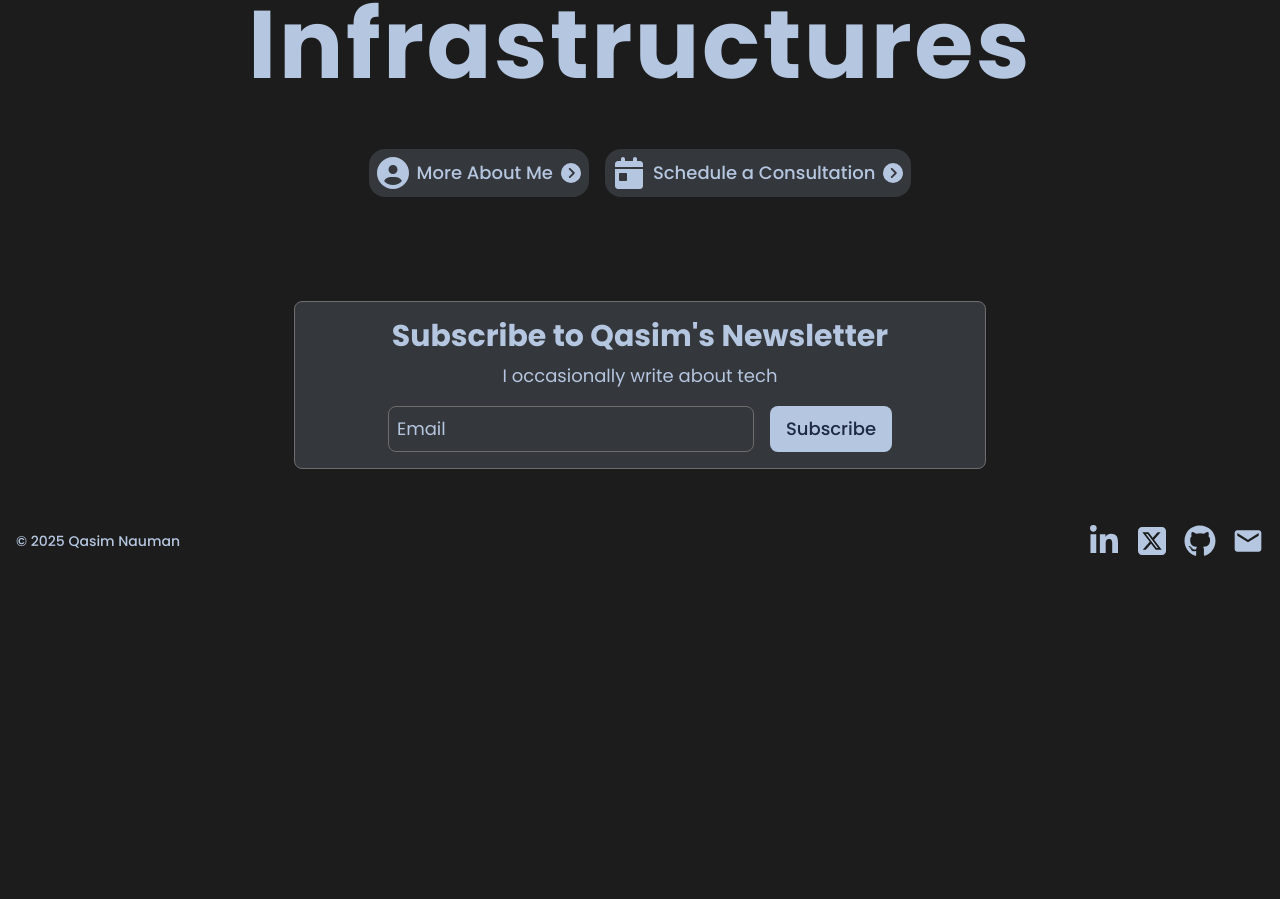
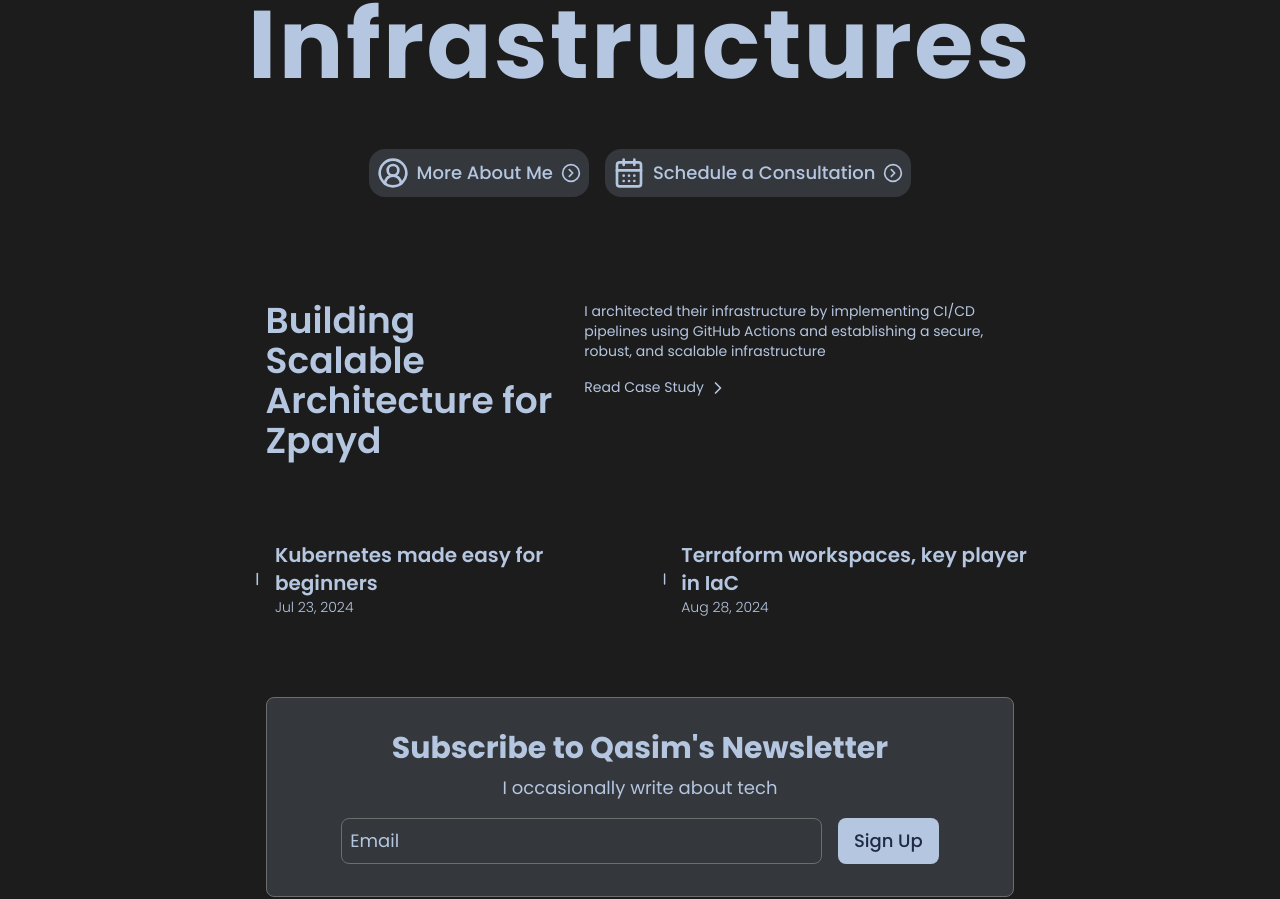
Before and after one commit to qasimnauman/portfolio, a React (Vite) app: page / in a window 1280 px wide. Shown: the part 587-1486 px from the top of the page. Before the commit the page ends 1176 px from the top, so only its background shows below. Built offline with nearby package versions, Linux system fonts and the light colour scheme.

Commit message:
Add Work and Zpayd pages with basic structure

```diff
--- a/src/App.jsx
+++ b/src/App.jsx
@@ -12,6 +12,8 @@ import Navbar from "./components/Header/Navbar";
 import Home from "./pages/Home";
 import Projects from "./pages/Projects";
 import About from "./pages/About";
+import Work from "./pages/Work";
+import Zpayd from "./pages/Zpayd";
 import Experience from "./pages/Experience";
 
 import NotFound from "./components/NotFound";
@@ -22,7 +24,12 @@ const router = createBrowserRouter(
       <Route path="/" element={<Layout />}>
         <Route index element={<Home />} />
         <Route path="about" element={<About />} />
+        <Route path="work">
+          <Route index element={<Work />} />
+          <Route path="scalable-architecture-for-zpayd" element={<Zpayd />} />
+        </Route>
       </Route>
+
       <Route path="*" element={<NotFound />} />
     </>
   )
--- a/src/components/About/ProfilesLink.jsx
+++ b/src/components/About/ProfilesLink.jsx
@@ -10,7 +10,7 @@ const ProfilesLink = ({ to, icon, text }) => {
       className="flex items-center justify-center bg-[#b5c6e028] gap-2 transition-all duration-300 ease-in-out hover:scale-101 border-[0.5px] hover:border-1 px-2 rounded-lg"
     >
       {icon}
-      <p className="text-lg">{text}</p>
+      <p className="text-md md:text-lg">{text}</p>
     </Link>
   );
 };
--- a/src/components/About/TechnicalSkill.jsx
+++ b/src/components/About/TechnicalSkill.jsx
@@ -3,7 +3,7 @@ import React from "react";
 const TechnicalSkill = ({ title, description }) => {
   return (
     <div className="flex flex-row">
-      <div className="flex flex-col gap-2">
+      <div className="flex flex-col md:gap-1">
         <h3 className="text-xl font-poppins-semi-bold">{title}</h3>
         <p className="text-md font-poppins-light">{description}</p>
       </div>
--- a/src/components/Footer/Footer.jsx
+++ b/src/components/Footer/Footer.jsx
@@ -6,7 +6,7 @@ import { MdEmail } from "react-icons/md";
 const Footer = () => {
   return (
     <footer className="relative justify-center">
-      <div className="w-full max-w-screen-xl mb-4 px-4 py-4 mb:px-16 mx-auto flex flex-row justify-between items-center text-[#B5C6E0]">
+      <div className="md:w-[60%] mb-4 px-4 py-4 mb:px-16 mx-auto flex flex-row justify-between items-center text-[#B5C6E0]">
         <div className="text-sm md:text-md font-poppins-medium">
           © 2025 Qasim Nauman
         </div>
@@ -17,7 +17,7 @@ const Footer = () => {
             rel="noopener noreferrer"
             className="transition-all duration-300 ease-in-out hover:scale-110"
           >
-            <FaLinkedinIn className="md:h-8 md:w-8 h-6 w-6" />
+            <FaLinkedinIn className="md:h-6 md:w-6 h-4 w-4" />
           </Link>
           <Link
             to="https://x.com/qasim_nauman_"
@@ -25,7 +25,7 @@ const Footer = () => {
             rel="noopener noreferrer"
             className="transition-all duration-300 ease-in-out hover:scale-110"
           >
-            <FaSquareXTwitter className="md:h-8 md:w-8 h-6 w-6" />
+            <FaSquareXTwitter className="md:h-6 md:w-6 h-4 w-4" />
           </Link>
           <Link
             to="https://github.com/qasimnauman"
@@ -33,7 +33,7 @@ const Footer = () => {
             rel="noopener noreferrer"
             className="transition-all duration-300 ease-in-out hover:scale-110"
           >
-            <FaGithub className="md:h-8 md:w-8 h-6 w-6" />
+            <FaGithub className="md:h-6 md:w-6 h-4 w-4" />
           </Link>
           <a
             href="mailto:info@qasimnauman.tech"
@@ -41,7 +41,7 @@ const Footer = () => {
             rel="noopener noreferrer"
             className="transition-all duration-300 ease-in-out hover:scale-110"
           >
-            <MdEmail className="md:h-8 md:w-8 h-6 w-6" />
+            <MdEmail className="md:h-6 md:w-6 h-4 w-4" />
           </a>
         </div>
       </div>
--- a/src/pages/Home.jsx
+++ b/src/pages/Home.jsx
@@ -4,6 +4,14 @@ import {
   FaCircleUser,
   FaCalendarDay,
 } from "react-icons/fa6";
+import {
+  Minus,
+  ChevronRight,
+  CalendarDays,
+  CircleUserRound,
+  CircleChevronRight,
+} from "lucide-react";
+import { Link } from "react-router-dom";
 import NavigationCard from "../components/Home/NavigationCards";
 
 const Home = () => {
@@ -12,22 +20,22 @@ const Home = () => {
       <div className="flex flex-col md:flex-row items-center justify-center px-8 md:py-16 gap-12">
         <div className="w-full md:w-[80%] flex flex-col">
           <div className="md:text-8xl text-4xl text-left md:text-center mt-16 leading-normal md:leading-36 md:tracking-wide text-[#B5C6E0] font-poppins-bold">
-            I Build Scalable, Compliant Cloud Infrastructures
+            I Build Scalable Compliant Cloud Infrastructures
           </div>
           <div className="mt-8 flex flex-col md:flex-row gap-4 justify-start md:justify-center md:items-start">
             <div>
               <NavigationCard
                 to="about"
-                icon1={<FaCircleUser className="h-8 w-8" />}
-                icon2={<FaCircleChevronRight className="h-5 w-5" />}
+                icon1={<CircleUserRound className="h-8 w-8" />}
+                icon2={<CircleChevronRight className="h-5 w-5" />}
                 text="More About Me"
               />
             </div>
             <div>
               <NavigationCard
                 to="https://cal.com/qasimnauman"
-                icon1={<FaCalendarDay className="h-8 w-8" />}
-                icon2={<FaCircleChevronRight className="h-5 w-5" />}
+                icon1={<CalendarDays className="h-8 w-8" />}
+                icon2={<CircleChevronRight className="h-5 w-5" />}
                 text="Schedule a Consultation"
               />
             </div>
@@ -35,9 +43,66 @@ const Home = () => {
         </div>
       </div>
 
-      {/* NewsLetter Subscription */}
-      <div className="w-[90%] md:w-[60%] m-10 mx-auto flex flex-col gap-4 justify-center items-center text-[#B5C6E0] rounded-lg bg-[#b5c6e028] border border-[#6e6d6d]">
-        <div className="text-center mt-4 w-full">
+      <div className="w-[85%] md:w-[65%] mx-auto my-8 md:my-10 flex flex-col md:flex-row justify-center gap-4 md:gap-8 text-[#B5C6E0]">
+        <div className="md:w-[40%]">
+          <h2 className="text-3xl md:text-4xl font-poppins-semi-bold">
+            Building Scalable Architecture for Zpayd
+          </h2>
+        </div>
+        <div className="md:w-[60%] flex flex-col gap-4">
+          <p className="font-poppins-regular text-sm">
+            I architected their infrastructure by implementing CI/CD pipelines
+            using GitHub Actions and establishing a secure, robust, and scalable
+            infrastructure
+          </p>
+          <Link to="work/scalable-architecture-for-zpayd">
+            <div className="flex flex-row items-center">
+              <p className="font-poppins-regular text-sm relative inline-block after:ml-1 pb-0.5 before:absolute before:left-0 before:bottom-0 before:w-0 before:h-[1px] before:bg-white hover:before:w-full before:transition-all before:duration-300">
+                Read Case Study
+              </p>
+              <ChevronRight className="h-5 w-5" />
+            </div>
+          </Link>
+        </div>
+      </div>
+
+      <div className="w-[85%] md:w-[68%] mx-auto my-8 md:my-20 flex flex-col md:flex-row justify-start md:justify-center items-start md:items-center gap-4 md:gap-8 text-[#B5C6E0]">
+        <div className="w-full sm:w-[80%] md:w-[50%] flex flex-row items-center justify-start group">
+          <Minus className="transition-transform duration-400 rotate-90 group-hover:rotate-0 h-5 w-5 text-[#B5C6E0]" />
+          <Link
+            target="_blank"
+            rel="noopener noreferrer"
+            to="https://medium.com/@m.qasimnauman/understanding-microservices-a-beginners-guide-to-kubernetes-48a616e29876"
+            className="flex flex-col ml-2 group-hover:translate-x-2 transition-transform duration-300"
+          >
+            <h3 className="font-poppins-semi-bold text-xl text-[#B5C6E0]">
+              Kubernetes made easy for beginners
+            </h3>
+            <p className="font-poppins-light text-sm text-[#B5C6E0]">
+              Jul 23, 2024
+            </p>
+          </Link>
+        </div>
+        <div className="w-full sm:w-[80%] md:w-[50%] flex flex-row items-center justify-start group">
+          <Minus className="transition-transform duration-400 rotate-90 group-hover:rotate-0 h-5 w-5 text-[#B5C6E0]" />
+          <Link
+            target="_blank"
+            rel="noopener noreferrer"
+            to="https://medium.com/@m.qasimnauman/terraform-workspaces-8cb20d8965fa"
+            className="flex flex-col ml-2 group-hover:translate-x-2 transition-transform duration-300"
+          >
+            <h3 className="font-poppins-semi-bold text-xl text-[#B5C6E0]">
+              Terraform workspaces, key player in IaC
+            </h3>
+            <p className="font-poppins-light text-sm text-[#B5C6E0]">
+              Aug 28, 2024
+            </p>
+          </Link>
+        </div>
+      </div>
+
+      <div className="w-[90%] md:w-[65%] m-10 mx-auto flex flex-col gap-4 justify-center items-center text-[#B5C6E0] rounded-lg bg-[#b5c6e028] border border-[#6e6d6d]">
+        <div className="text-center mt-8 w-full">
           <h3 className="font-poppins-bold text-lg md:text-3xl">
             Subscribe to Qasim's Newsletter
           </h3>
@@ -45,14 +110,14 @@ const Home = () => {
             I occasionally write about tech
           </p>
         </div>
-        <div className="flex flex-col sm:flex-row gap-2 sm:gap-4 mb-4 max-w-[80%] mx-auto">
+        <div className="w-[80%] flex flex-col sm:flex-row gap-2 sm:gap-4 mb-8 mx-auto">
           <input
             type="email"
             placeholder="Email"
             className="flex-1 p-2 rounded-lg text-sm sm:text-base md:text-lg font-poppins-regular text-[#B5C6E0] bg-transparent border border-[#6e6d6d] focus:outline-none focus:ring-2 focus:ring-[#B5C6E0] focus:border-transparent placeholder-[#B5C6E0] placeholder-opacity-70"
           />
-          <button className="px-3 py-2 sm:px-4 sm:py-2 text-sm sm:text-base md:text-lg text-[#1E2A44] bg-[#B5C6E0] rounded-lg font-poppins-medium hover:bg-[#A0B0D0] transition-colors duration-300">
-            Subscribe
+          <button className="px-3 py-2 sm:px-4 sm:py-2 text-sm sm:text-base md:text-lg text-[#1E2A44] bg-[#B5C6E0] rounded-lg font-poppins-medium hover:bg-[#A0B0D0] hover:cursor-pointer transition-colors duration-300">
+            Sign Up
           </button>
         </div>
       </div>
--- /dev/null
+++ b/src/pages/Work.jsx
@@ -0,0 +1,9 @@
+import React from 'react'
+
+const Work = () => {
+  return (
+    <div>Work</div>
+  )
+}
+
+export default Work
--- /dev/null
+++ b/src/pages/Zpayd.jsx
@@ -0,0 +1,7 @@
+import React from "react";
+
+const Zpayd = () => {
+  return <div>Zpayd</div>;
+};
+
+export default Zpayd;
```
Also changed, not shown: src/components/About/Experience.jsx (+13 -9 lines), src/pages/About.jsx (+29 -19 lines).
